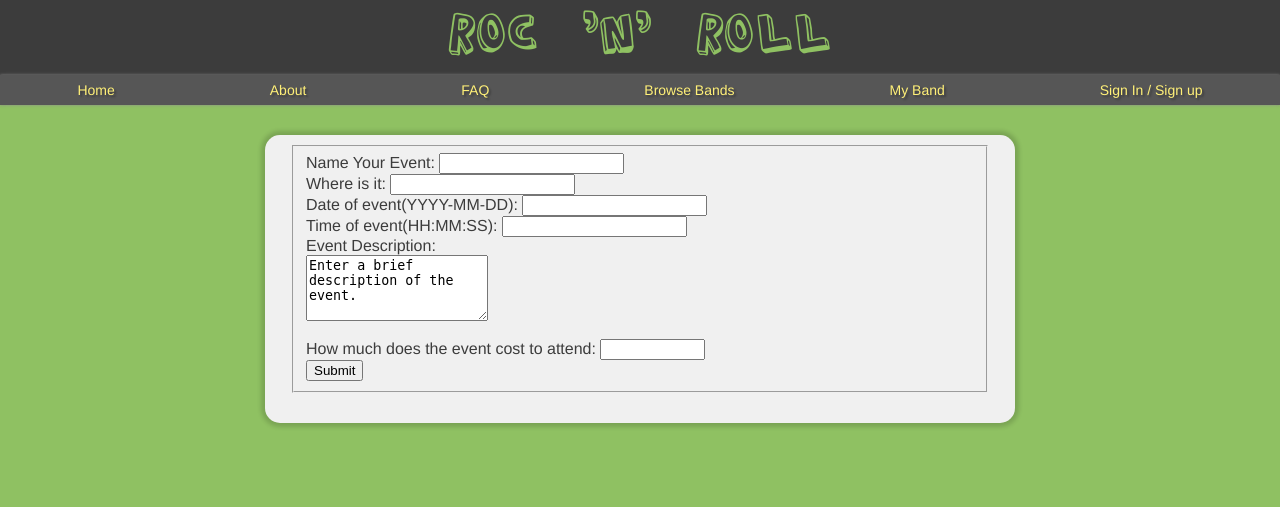
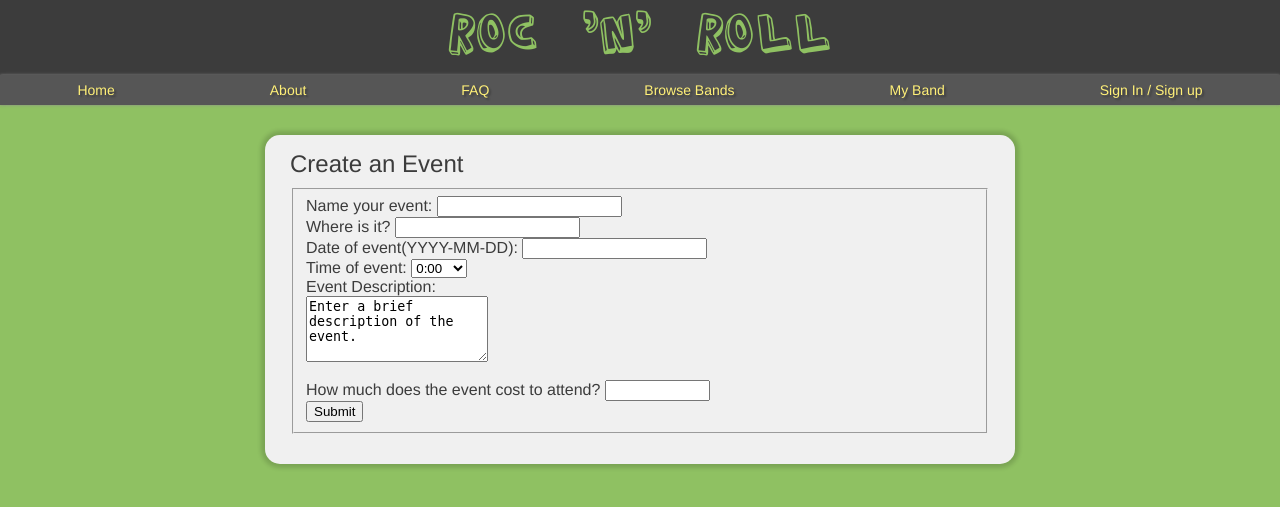
Before and after one commit to sfrink/CSC210-Project, a PHP site: page /addevent.php in a window 1280 px wide. Shown: the top 507 px of the page. Run offline with PHP 8.4, Linux system fonts and the light colour scheme.

Commit message:
time field now has dropdown

```diff
--- a/addevent.php
+++ b/addevent.php
@@ -1,55 +1,49 @@
-<!DOCTYPE html PUBLIC "-//W3C//DTD XHTML 1.1//EN" "http://www.w3.org/TR/xhtml11/DTD/xhtml11.dtd">
-<html xmlns="http://www.w3.org/1999/xhtml">
+<!DOCTYPE HTML>
+<html>
 
 <head>
 <title>Add an event</title>
-<meta http-equiv="Content-type" content="text/html; charset=utf-8" />
+<meta charset=utf-8" />
 <link href="home.css" type="text/css" rel="stylesheet" />
 
 </head>
 
 <body>
-<div id="banner">
-<div id="banner_text">
-Roc 'N' Roll
-</div>
-</div>
 
-<nav>
-<a href="home.php">Home</a>
-<a href="about.html">About</a>
-<a href="faq.html">FAQ</a>
-<a href="browse.php">Browse Bands</a>
-<a href="band.php">My Band</a>
-<a href="signin.php">Sign In / Sign up</a>
-</nav>
+<?php include 'header.php' ?>
 
 <div id="content_frame">
+<h2> Create an Event </h2>
 <div id="content">
-
 
 
 <form method="link" action="eventsuccess.php">
 	<fieldset id="input">
-		Name Your Event:
+		Name your event:
 		<input name="name" type="text" size="20" />
 		<br/>
-		Where is it:
+		Where is it?
 		<input name="loc" type="text" size="20"/>
 		<br/>
 		Date of event(YYYY-MM-DD):
-		<input name="date" type="text" size="20"/>
+		<input name="date" type="text" size="20" maxlength = "10"/>
 		<br/>
-Time of event(HH:MM:SS):
-		<input name="time" type="text" size="20"/>
+Time of event:
+		<select name = "time">
+			<?php
+			for ($i=0; $i<48; $i++) {
+				echo getOption($i);
+			}
+			?>
+		</select>
 		<br/>
 		Event Description:
 		<textarea name="description" rows="4" cols="20">
 Enter a brief description of the event.
 		</textarea>
 		<br/>
-		How much does the event cost to attend:
-		<input name="price" type="text" size="10">
+		How much does the event cost to attend?
+		<input name="price" type="text" size="10" maxlength = "10">
 		<br/>
 		<input type="submit"/>
 	</fieldset>
@@ -58,4 +52,22 @@ Enter a brief description of the event.
 </div>
 </body>
 
+<?php
+	function getOption($i) {
+		$hours = (int)($i/2);
+		if ($i % 2 == 1) {
+			$minutes = "30";
+		} else {
+			$minutes = "00";
+		}
+		//format it for viewer of form:
+		$time = $hours . ":" . $minutes;
+		//format it for what goes into the database:
+		if ($hours < 10) { $hours = "0" . $hours; }
+		$time_val = $hours . ":" . $minutes . ":" . "00";
+
+		return "<option value = \"" . $time_val . "\">" . $time . "</option>";
+	}
+?>
+
 </html>
```
